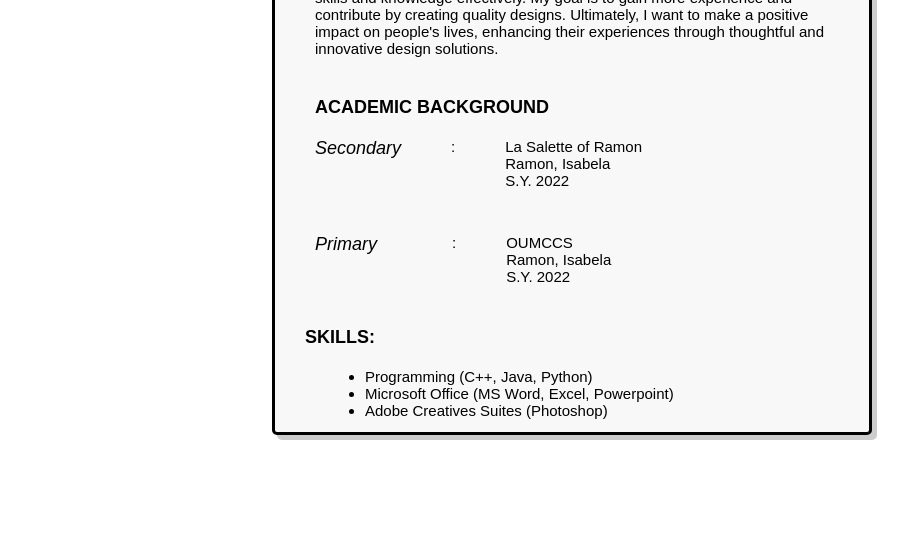
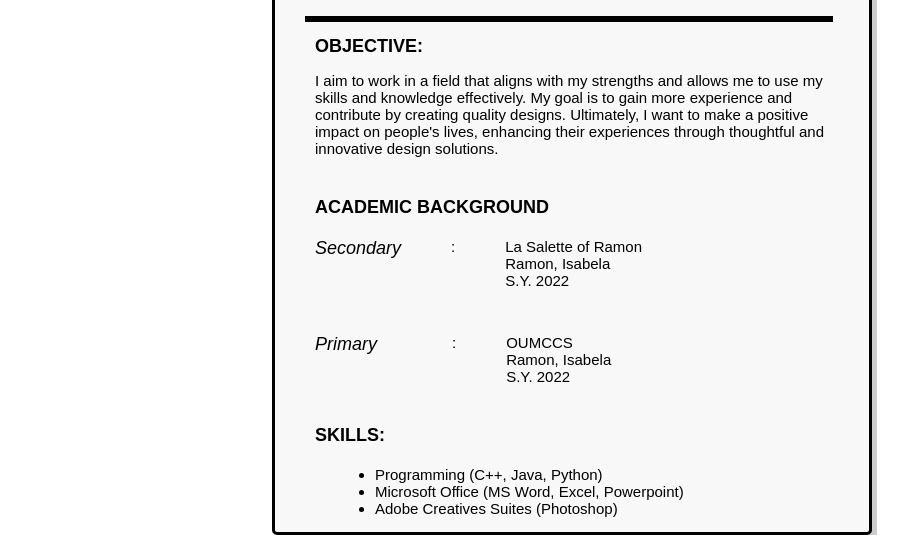
Before and after one commit to KRISZIAH/Vinoya-Resume-AWD-FEUTECH, a plain HTML site: page index.html in a window 1280 px wide. Shown: the part 315-850 px from the top of the page, without its empty margins (68-976 px from the left). Before the commit the page ends 800 px from the top, so only its background shows below. Drawn offline with Linux system fonts and the light colour scheme.

Commit message:
Update style.css

```diff
--- a/style.css
+++ b/style.css
@@ -51,7 +51,7 @@
     background-color: var(--bg-color);
     box-shadow: 5px 5px var(--shadow-color);
     padding: auto;
-    margin-bottom: 10px;
+    margin-top: 100px;
 }
 
 .container .about{
@@ -190,10 +190,11 @@ hr{
 
 /* For Skills*/
 .skill{
-    margin: 15px;
+    margin: 20px;
     margin-top: 7px;
-    margin-bottom: 30px;
-    padding: 15px;
+    margin-bottom: px;
+    padding-left: 20px;
+    margin-top: 20px;
 }
 
 .skill h2{
```
